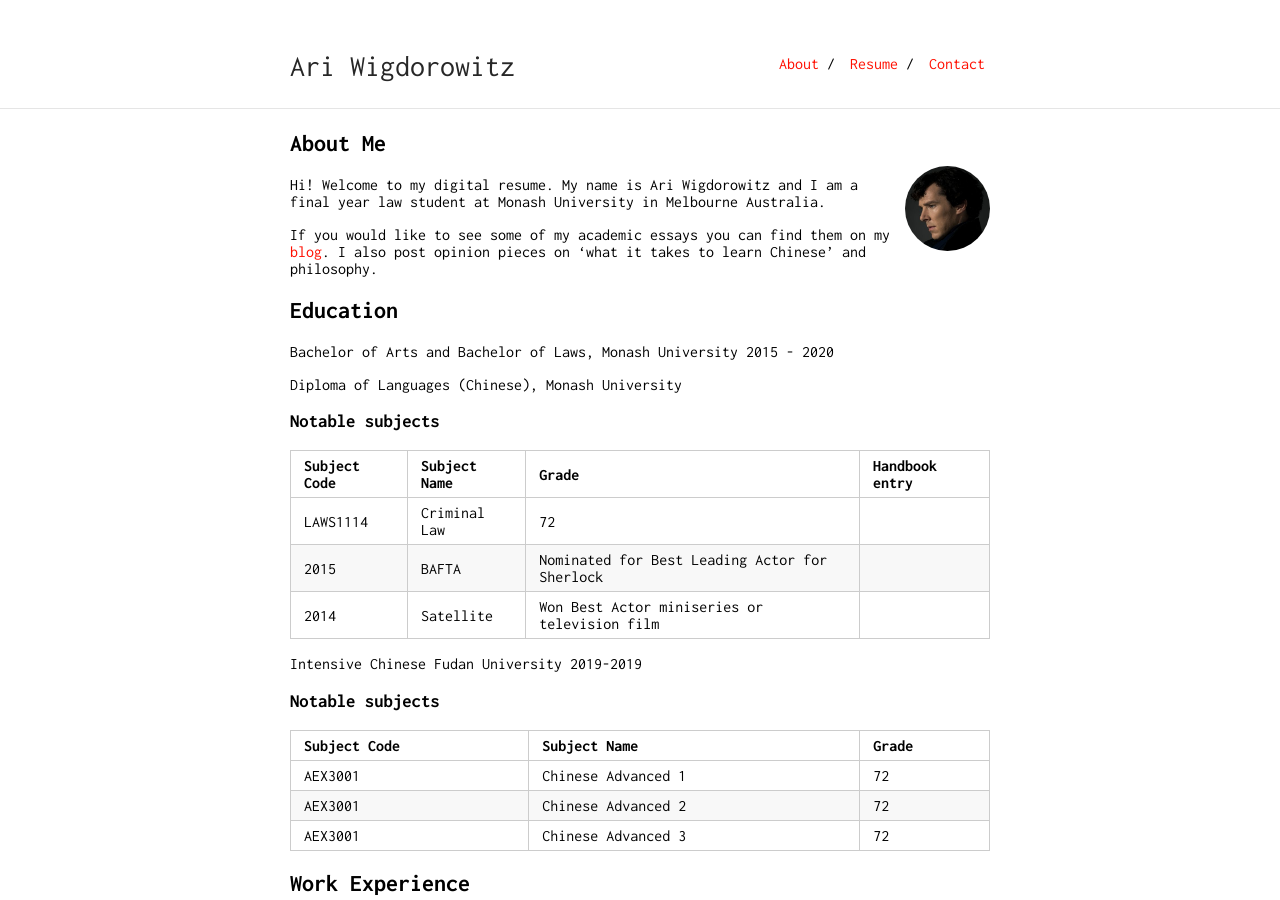
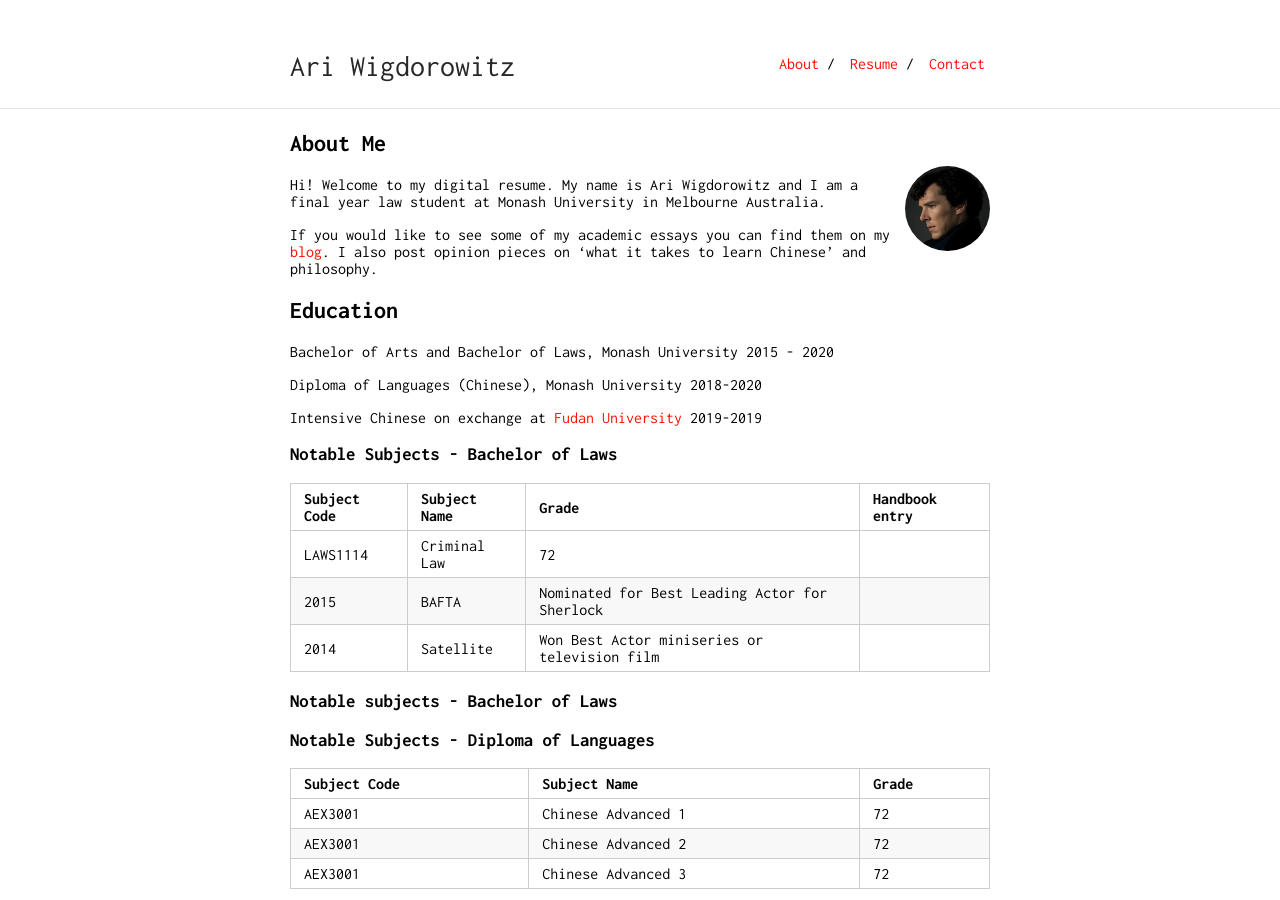
Before and after one commit to Wigdo/cv, a Jekyll site: the page built from index.md, in a window 1280 px wide and 900 px high. Built offline with Jekyll 4.4.1, drawn with Linux system fonts in a browser that asks for light colours; our own code applies the rules of GitHub Pages for plain Markdown files.

Commit message:
Update index.md

```diff
--- a/index.md
+++ b/index.md
@@ -16,8 +16,12 @@ Bachelor of Arts and Bachelor of Laws, Monash University
 2015 - 2020
 
 Diploma of Languages (Chinese), Monash University
+2018-2020
 
-### Notable subjects
+Intensive Chinese on exchange at [Fudan University](https://en.wikipedia.org/wiki/Fudan_University 'highly regarded Chinese university')
+2019-2019
+
+### Notable Subjects - Bachelor of Laws
 
 Subject Code | Subject Name | Grade | Handbook entry
 -----|-------|--------|-----
@@ -25,12 +29,9 @@ LAWS1114 | Criminal Law  | 72
 2015 | BAFTA | Nominated for Best Leading Actor for Sherlock
 2014 | Satellite | Won Best Actor miniseries or television film
 
+### Notable subjects - Bachelor of Laws
 
-Intensive Chinese
-Fudan University
-2019-2019
-
-### Notable subjects
+### Notable Subjects - Diploma of Languages
 
 Subject Code | Subject Name | Grade
 -----|-------|--------|-----
```
